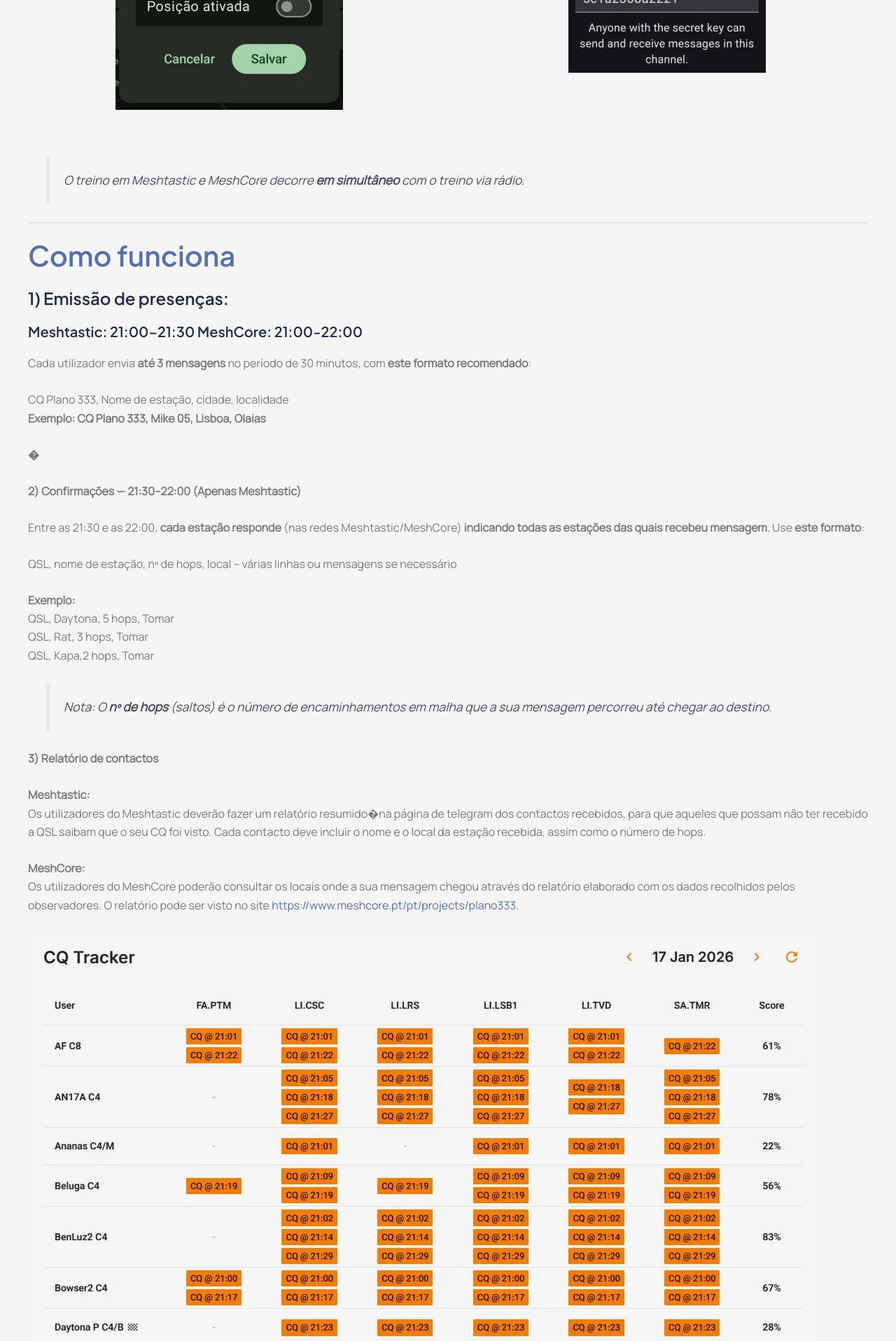
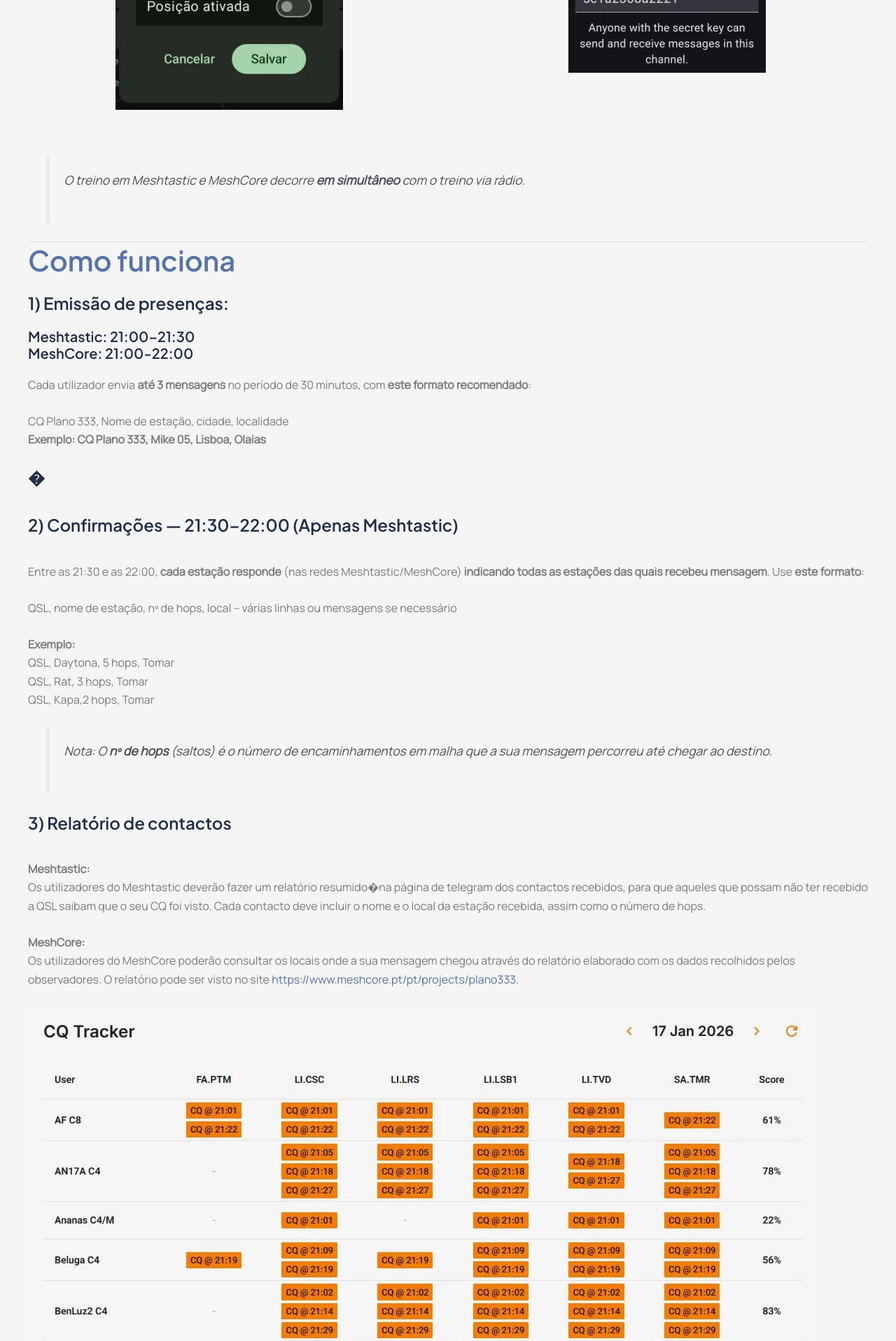
Before and after one commit to Plano333/web333, a Jekyll site: the page built from mesh-3-3-3.md, in a window 1280 px wide. Shown: the part 1794-3711 px from the top of the page at 70% size. Built offline with Jekyll 4.4.1, drawn with Linux system fonts in a browser that asks for light colours; some web fonts are replaced.

Commit message:
Mesh: match blockquote, divider, step labels and two-line schedule heading

```diff
--- a/assets/css/main.css
+++ b/assets/css/main.css
@@ -34,10 +34,11 @@ h3 { font-size: 24px; color: var(--navy); }
 h4 { font-size: 24px; color: var(--primary); line-height: 1.2; }
 h2.sm { font-size: 30px; font-weight: 300; font-family: "Roboto", sans-serif; }  /* Dicas cards: Elementor global font in the original */
 h5 { font-size: 20px; color: var(--navy); line-height: 1.2; }
-blockquote { margin: 26px; padding: 20px; border-left: 5px solid rgba(0, 0, 0, .05); color: #4b4f58; font-size: 17.6px; font-style: italic; }
-blockquote p { margin: 0; }
-hr { border: 0; border-top: 1px solid rgba(0, 0, 0, .1); margin: 20px 0; }
+blockquote { margin: 1.5em; line-height: 1.5; padding: 20px; border-left: 5px solid rgba(0, 0, 0, .05); color: #4b4f58; font-size: 17.6px; font-style: italic; }
+blockquote p { margin: 0 0 1.6em; }
+hr { border: 0; border-top: 1px solid rgba(0, 0, 0, .1); margin: 0; }
 .lead-title { font-size: 30px; line-height: 26.4px; font-weight: 700; margin-bottom: 48px; }
+.step { font-family: var(--font-head); font-weight: 600; font-size: 24px; line-height: 30px; color: var(--navy); }
 .thin { font-weight: 200; }
 h4.thin { font-weight: 400; }
 .center { text-align: center; }
@@ -295,6 +296,7 @@ iframe.video::after { display: none; }
 
 /* tablet / mobile (Astra breakpoints, values measured from the original) */
 @media (max-width: 921px) {
+  .step { font-size: 21.888px; line-height: 29.4px; }
   .section[style*="--pt-md"] { padding-top: var(--pt-md); }
   .section[style*="--mb-md"] { margin-bottom: var(--mb-md); }
   .section[style*="--mt-md"] { margin-top: var(--mt-md); }
--- a/mesh-3-3-3.md
+++ b/mesh-3-3-3.md
@@ -85,7 +85,7 @@ Veja as instruções [aqui](#instrucoes).
 
 ### 1) Emissão de presenças:
 
-##### **Meshtastic: 21:00–21:30  MeshCore: 21:00-22:00**
+##### **Meshtastic: 21:00–21:30<br>MeshCore: 21:00-22:00**
 
 Cada utilizador envia **até 3 mensagens** no período de 30 minutos, com **este formato recomendado**:
 
@@ -93,8 +93,10 @@ CQ Plano 333, Nome de estação, cidade, localidade
 **Exemplo: CQ Plano 333, Mike 05, Lisboa, Olaias**
 
 **�**
+{: .step}
 
 **2) Confirmações — 21:30–22:00 (Apenas Meshtastic)**
+{: .step}
 
 Entre as 21:30 e as 22:00, **cada estação responde** (nas redes Meshtastic/MeshCore) **indicando todas as estações das quais recebeu mensagem**. Use **este formato**:
 
@@ -108,6 +110,7 @@ QSL, Kapa,2 hops, Tomar
 > *Nota:* O **nº de hops** (saltos) é o número de encaminhamentos em malha que a sua mensagem percorreu até chegar ao destino.
 
 **3) Relatório de contactos**
+{: .step}
 
 **Meshtastic:**
 Os utilizadores do Meshtastic deverão fazer um relatório resumido�na página de telegram dos contactos recebidos, para que aqueles que possam não ter recebido a QSL saibam que o seu CQ foi visto. Cada contacto deve incluir o nome e o local da estação recebida, assim como o número de hops.
```
